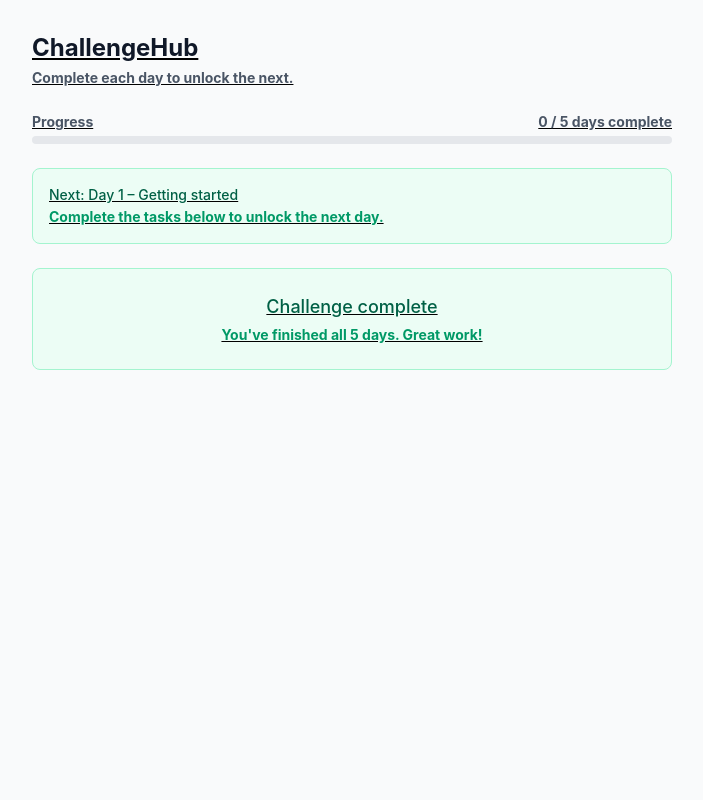
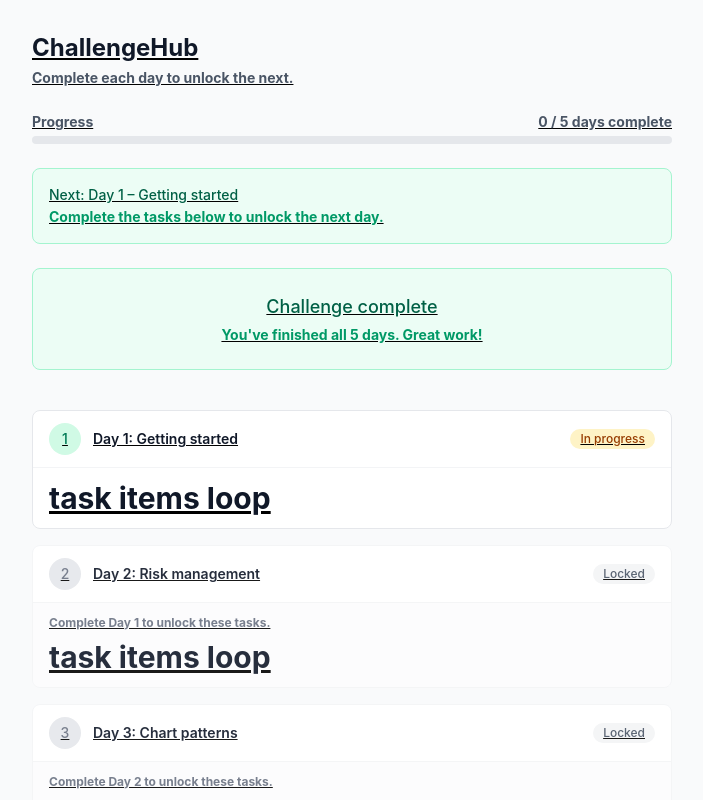
Before and after one commit to Lambertn33/challengeHub, a Vue app: page / in a window 1280 px wide. Shown: the whole page, without its empty margins (288-991 px from the left). Built offline with nearby package versions, Linux system fonts and the light colour scheme.

Commit message:
feat: pass data to Day card component

```diff
--- a/src/components/Dashboard.vue
+++ b/src/components/Dashboard.vue
@@ -1,11 +1,34 @@
 <script setup lang="ts">
-import { useChallengeProgress } from '@/composables'
+import { useChallengeProgress, useExchangeConnection, useTracking } from '@/composables'
 import ProgressBar from '@/components/ProgressBar.vue'
 import NextActionBanner from '@/components/NextActionBanner.vue'
 import DayCard from '@/components/DayCard.vue'
 
 
-const { completedDaysCount, totalDays, currentDay, isChallengeComplete, days } = useChallengeProgress()
+const { completedDaysCount, totalDays, currentDay, isChallengeComplete, days, toggleTask, setExchangeTaskComplete } = useChallengeProgress()
+const { track } = useTracking()
+const exchange = useExchangeConnection({ track });
+const exchangeState = exchange.state;
+const DAY_1_ID = "day-1";
+
+async function handleCheckExchange() {
+  const ok = await exchange.checkConnection();
+  if (ok) setExchangeTaskComplete(DAY_1_ID);
+}
+
+async function handleRetryExchange() {
+  const ok = await exchange.retry();
+  if (ok) setExchangeTaskComplete(DAY_1_ID);
+}
+
+function handleToggleTask(dayId: string, taskId: string, completed: boolean) {
+  toggleTask(dayId, taskId, completed);
+  track("task_toggled", { dayId, taskId, completed });
+}
+
+function handleDayOpened(dayId: string) {
+  track("day_opened", { dayId });
+}
 </script>
 
 <template>
@@ -47,7 +70,27 @@ const { completedDaysCount, totalDays, currentDay, isChallengeComplete, days } =
     <div class="flex-1 min-h-0 overflow-y-auto">
       <ul class="mx-auto max-w-2xl px-4 pb-8 space-y-4">
         <li v-for="day in days" :key="day.id">
-          <DayCard />
+          <DayCard
+            :day="day"
+            :exchange-state="day.id === DAY_1_ID ? exchangeState : undefined"
+            :exchange-circuit-open="
+              day.id === DAY_1_ID ? exchange.isCircuitOpen.value : false
+            "
+            :exchange-cooldown-remaining="
+              day.id === DAY_1_ID ? exchange.cooldownRemaining.value : 0
+            "
+            :exchange-is-retrying="
+              day.id === DAY_1_ID ? exchange.isRetrying.value : false
+            "
+            :on-toggle-task="handleToggleTask"
+            :on-check-exchange="
+              day.id === DAY_1_ID ? handleCheckExchange : undefined
+            "
+            :on-retry-exchange="
+              day.id === DAY_1_ID ? handleRetryExchange : undefined
+            "
+            @opened="handleDayOpened"
+          />
         </li>
       </ul>
     </div>
--- a/src/components/DayCard.vue
+++ b/src/components/DayCard.vue
@@ -1,44 +1,86 @@
 <script setup lang="ts">
+import type { ChallengeDay } from '@/types'
+import { DAY_STATUS } from '@/constants'
 
+
+defineProps<{
+  day: ChallengeDay
+  exchangeState?: import('@/types').ExchangeConnectionState
+  exchangeCircuitOpen?: boolean
+  exchangeCooldownRemaining?: number
+  exchangeIsRetrying?: boolean
+  onToggleTask?: (dayId: string, taskId: string, completed: boolean) => void
+  onCheckExchange?: () => Promise<void>
+  onRetryExchange?: () => Promise<void>
+}>()
+
+const emit = defineEmits<{
+  opened: [dayId: string]
+}>()
+
+const isLocked = (day: ChallengeDay) => day.status === DAY_STATUS.LOCKED
+const statusLabel = (day: ChallengeDay) =>
+  day.status === DAY_STATUS.LOCKED ? 'Locked' : day.status === DAY_STATUS.IN_PROGRESS ? 'In progress' : 'Completed'
+
+function handleOpened(dayId: string) {
+  emit('opened', dayId)
+}
 </script>
 
 <template>
-  <template>
   <article
+    :id="day.id"
     class="rounded-lg border bg-white dark:bg-gray-900 dark:border-gray-700 overflow-hidden"
+    :class="{
+      'border-gray-200': day.status !== DAY_STATUS.LOCKED,
+      'border-gray-100 dark:border-gray-800 opacity-90': day.status === DAY_STATUS.LOCKED,
+    }"
   >
     <button
       type="button"
       class="w-full flex items-center justify-between gap-4 px-4 py-3 text-left hover:bg-gray-50 dark:hover:bg-gray-800/50 transition-colors"
-
+      :disabled="day.status === DAY_STATUS.LOCKED"
+      @click="day.status !== DAY_STATUS.LOCKED && handleOpened(day.id)"
     >
       <div class="flex items-center gap-3">
         <span
           class="flex h-8 w-8 items-center justify-center rounded-full text-sm font-medium"
+          :class="{
+            'bg-gray-200 dark:bg-gray-700 text-gray-500': day.status === DAY_STATUS.LOCKED,
+            'bg-emerald-100 dark:bg-emerald-900/50 text-emerald-700 dark:text-emerald-300':
+              day.status === DAY_STATUS.IN_PROGRESS,
+            'bg-emerald-600 text-white': day.status === DAY_STATUS.COMPLETED,
+          }"
         >
-          <template >✓</template>
-          <template >Day Number</template>
+          <template v-if="day.status === DAY_STATUS.COMPLETED">✓</template>
+          <template v-else>{{ day.dayNumber }}</template>
         </span>
-        <span class="font-medium text-gray-900 dark:text-white">Day Number: Day Title</span>
+        <span class="font-medium text-gray-900 dark:text-white text-sm font-semibold">Day {{ day.dayNumber }}: {{ day.title }}</span>
       </div>
       <span
         class="rounded-full px-2.5 py-0.5 text-xs font-medium"
+        :class="{
+          'bg-gray-100 dark:bg-gray-800 text-gray-600 dark:text-gray-400': day.status === DAY_STATUS.LOCKED,
+          'bg-amber-100 dark:bg-amber-900/50 text-amber-800 dark:text-amber-200': day.status === DAY_STATUS.IN_PROGRESS,
+          'bg-emerald-100 dark:bg-emerald-900/50 text-emerald-800 dark:text-emerald-200': day.status === DAY_STATUS.COMPLETED,
+        }"
       >
-        Status Label
+        {{ statusLabel(day) }}
       </span>
     </button>
     <div
       class="border-t border-gray-100 dark:border-gray-800 px-4 py-3"
+      :class="{ 'bg-gray-50/50 dark:bg-gray-800/30': day.status === DAY_STATUS.LOCKED }"
     >
       <p
+        v-if="day.status === DAY_STATUS.LOCKED"
         class="mb-2 text-xs text-gray-500 dark:text-gray-400"
       >
-        Complete Previous Day to unlock these tasks.
+        Complete Day {{ day.dayNumber - 1 }} to unlock these tasks.
       </p>
       <ul class="space-y-0">
-        Task Items loop
+        task items loop
       </ul>
     </div>
   </article>
 </template>
-</template>
```
